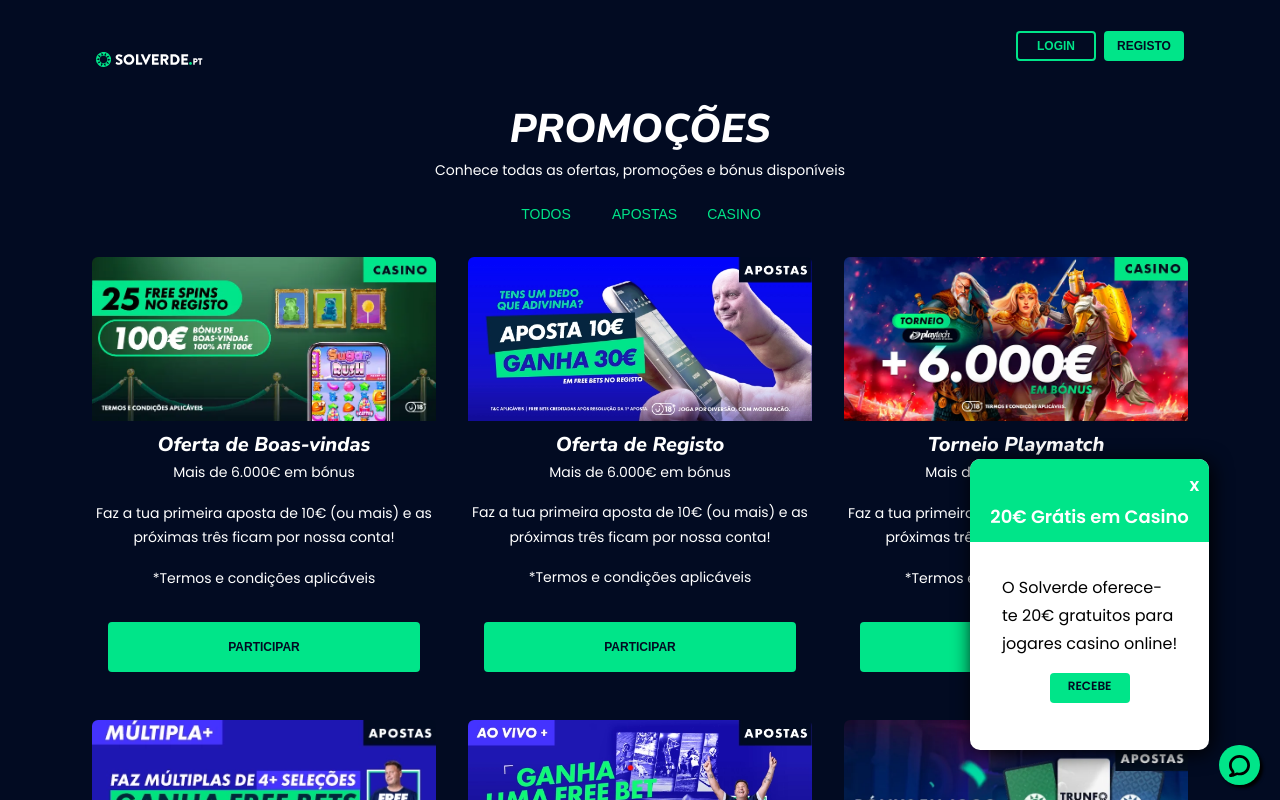
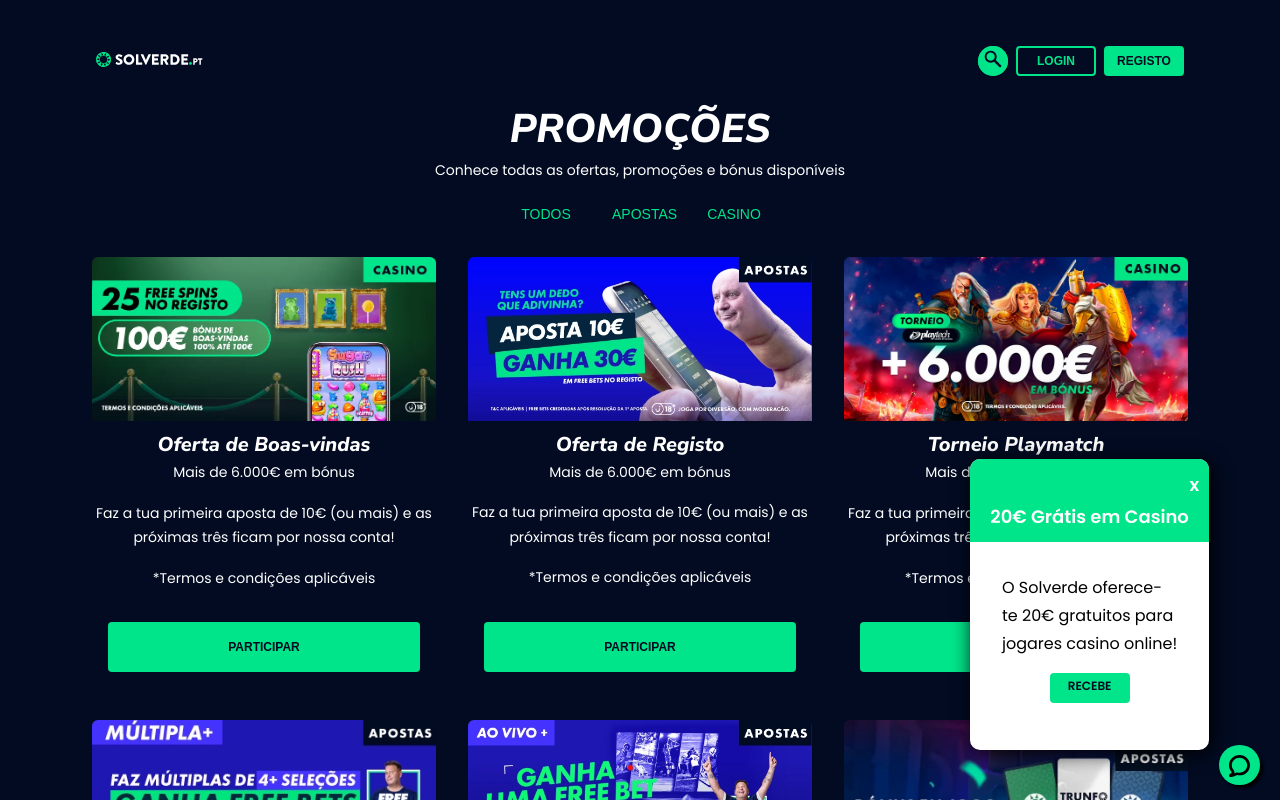
Before and after one commit to mariamoniztome/crunch-test, a React (Vite) app: page / in a window 1280 px wide. Shown: the top 800 px of the page. Built offline with nearby package versions, Linux system fonts and the light colour scheme.

Commit message:
Search Bar Component

```diff
--- a/src/components/header/Header.jsx
+++ b/src/components/header/Header.jsx
@@ -4,6 +4,7 @@
  */
 import React from 'react';
 import './header.scss';
+import SearchBar from '../searchbar/SearchBax';
 
 // Import the logo image
 import logo from '../../assets/img/logo.svg';
@@ -16,17 +17,10 @@ const Header = () => {
         <div className="header__logo">
             <img src={logo} alt="Logo" />
         </div>
-        {/* <nav className="header__nav">
-          <ul>
-            <li><a href="/">Slots</a></li>
-            <li><a href="#">Jogos de Mesa</a></li>
-            <li><a href="#">Apostas Desportivas</a></li>
-            <li><a href="#">Apostas ao Vivo</a></li>
-          </ul>
-        </nav> */}
 
       </div>
       <div className="header__user">
+          <SearchBar />
           <button className='btn btn-secondary'>Login</button>
           <button className='btn btn-primary'>Registo</button>
         </div>
--- a/src/components/header/header.scss
+++ b/src/components/header/header.scss
@@ -3,7 +3,7 @@
   padding: 1em 0;
   display: flex;
   justify-content: space-between;
-  align-items: center;
+  align-items: flex-end;
 
   &__logo {
     img {
--- /dev/null
+++ b/src/components/searchbar/SearchBax.jsx
@@ -0,0 +1,30 @@
+import React, { useState } from 'react';
+import './searchbar.scss';
+
+import icon from '../../assets/img/search_loop.svg';
+
+
+const SearchBar = () => {
+  const [focus, setFocus] = useState(false);
+
+  const handleFocus = () => {
+    setFocus(!focus);
+  };
+
+  return (
+    <div className={`search-wrapper ${focus ? 'focused' : ''}`}>
+      <div className="search-container">
+        <input
+          type="text"
+          className={focus ? 'focused' : ''}
+          placeholder="Search"
+        />
+        <button onClick={handleFocus} id="search-button" className={focus ? 'active' : ''}>
+            <img src={icon} alt="Logo" />
+        </button>
+      </div>
+    </div>
+  );
+};
+
+export default SearchBar;
--- /dev/null
+++ b/src/components/searchbar/searchbar.scss
@@ -0,0 +1,56 @@
+@import "../../scss/variables";
+
+.search-wrapper {
+  .search-container {
+    width: 300px;
+    position: relative;
+    input {
+      outline: none;
+      background-color: $theme-green;
+      border: none;
+      border-radius: 30px;
+      padding: 0 15px;
+      height: 30px;
+      width: 0px;
+      box-sizing: border-box;
+      transition: all 0.7s ease-in-out;
+      position: absolute;
+      top: 0;
+      right: 0;
+    }
+
+    ::-webkit-input-placeholder {
+      color: $main-background;
+    }
+    ::-moz-input-placeholder {
+      color: $main-background;
+    }
+    ::-ms-input-placeholder {
+      color: $main-background;
+    }
+    ::-o-input-placeholder {
+      color: $main-background;
+    }
+    ::input-placeholder {
+      color: $main-background;
+    }
+    input.focused {
+      width: 100%;
+    }
+    #search-button {
+      position: absolute;
+      background: $theme-green;
+
+      width: 30px;
+      height: 30px;
+      border: none;
+      border-radius: 50%;
+      font-size: 20px;
+      top: 0;
+      right: 0;
+      outline: none;
+      color: $main-background;
+      transition: all 0.5s ease;
+    }
+  }
+}
```
Also changed, not shown: src/assets/img/search_loop.svg (added).
